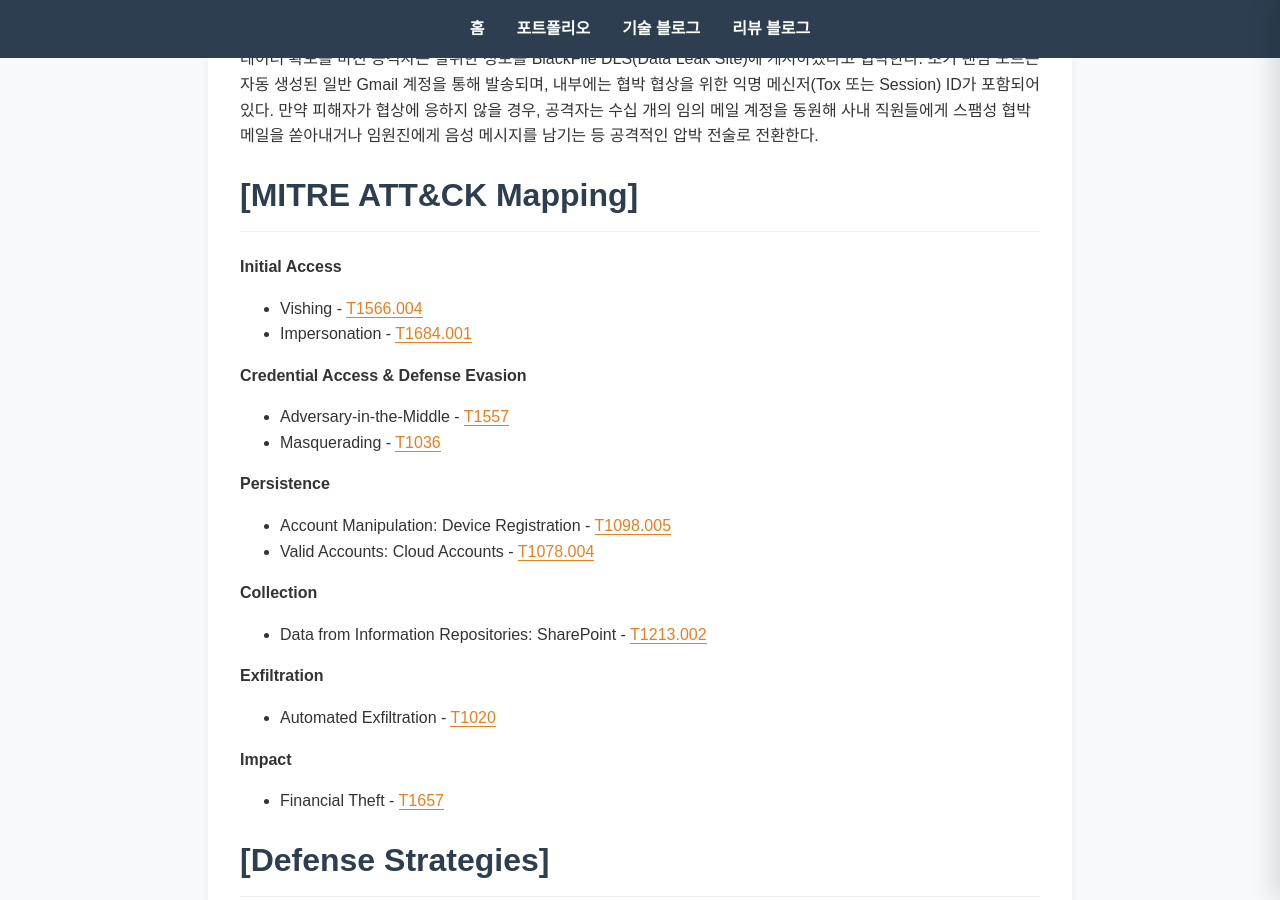
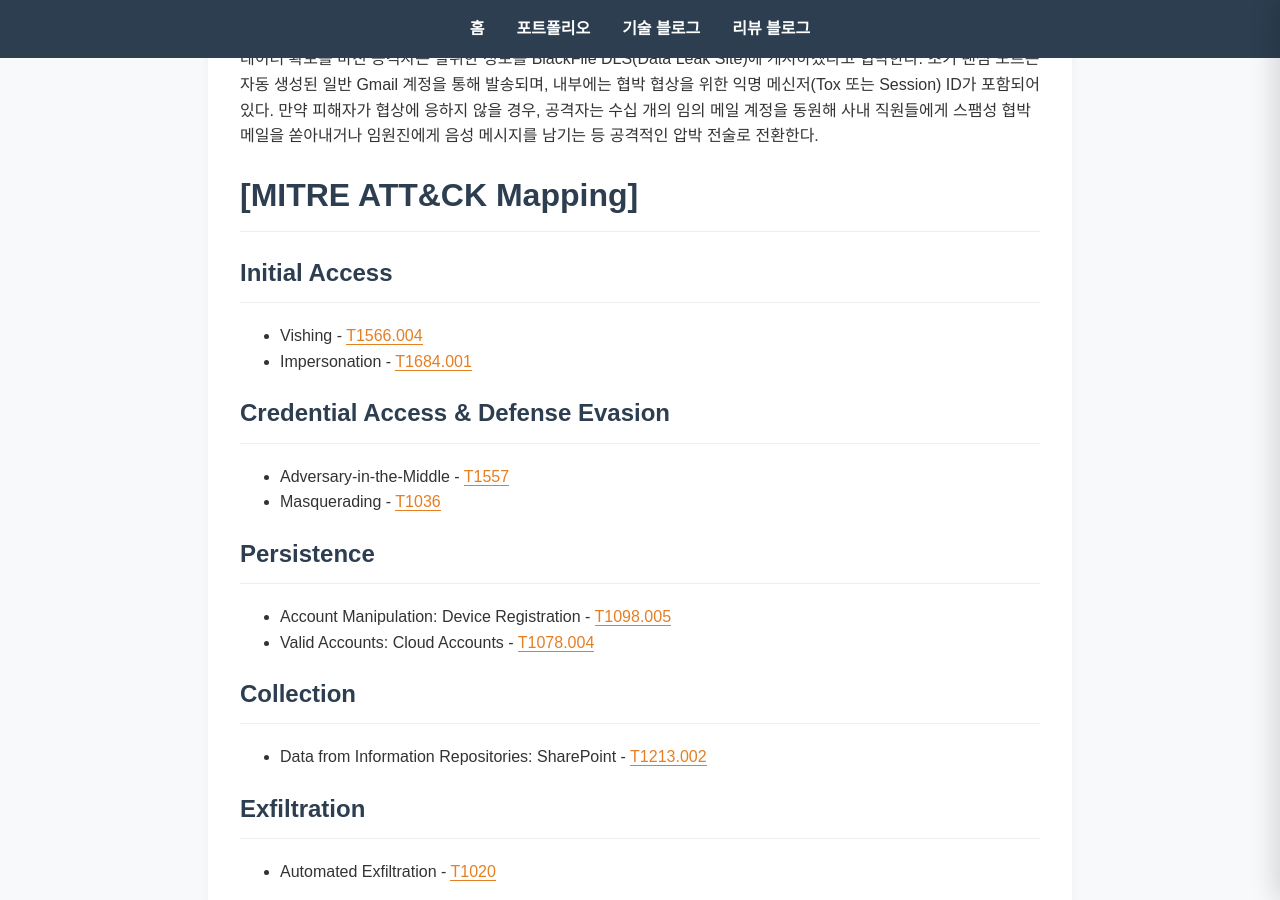
Before and after one commit to crowndaisy76/crowndaisy76.github.io, a Jekyll site: the page built from _review_posts/Review/BlackFile.md, in a window 1280 px wide and 900 px high, scrolled down 1176 px. Built offline with Jekyll 4.4.1, drawn with Linux system fonts in a browser that asks for light colours.

```diff
--- a/_review_posts/Review/BlackFile.md
+++ b/_review_posts/Review/BlackFile.md
@@ -27,25 +27,25 @@ UNC6671은 보안 도구의 탐지를 피하고자 사내 직원의 개인 휴
 데이터 확보를 마친 공격자는 탈취한 정보를 BlackFile DLS(Data Leak Site)에 게시하겠다고 협박한다. 초기 랜섬 노트는 자동 생성된 일반 Gmail 계정을 통해 발송되며, 내부에는 협박 협상을 위한 익명 메신저(Tox 또는 Session) ID가 포함되어 있다. 만약 피해자가 협상에 응하지 않을 경우, 공격자는 수십 개의 임의 메일 계정을 동원해 사내 직원들에게 스팸성 협박 메일을 쏟아내거나 임원진에게 음성 메시지를 남기는 등 공격적인 압박 전술로 전환한다.
 
 # [MITRE ATT&CK Mapping]
-**Initial Access**
+## Initial Access
 * Vishing - [T1566.004](https://attack.mitre.org/techniques/T1566/004/)
 * Impersonation - [T1684.001](https://attack.mitre.org/techniques/T1684/001/)
 
-**Credential Access & Defense Evasion**
+## Credential Access & Defense Evasion
 * Adversary-in-the-Middle - [T1557](https://attack.mitre.org/techniques/T1557/)
 * Masquerading - [T1036](https://attack.mitre.org/techniques/T1036/)
 
-**Persistence**
+## Persistence
 * Account Manipulation: Device Registration - [T1098.005](https://attack.mitre.org/techniques/T1098/005/)
 * Valid Accounts: Cloud Accounts - [T1078.004](https://attack.mitre.org/techniques/T1078/004/)
 
-**Collection**
+## Collection
 * Data from Information Repositories: SharePoint - [T1213.002](https://attack.mitre.org/techniques/T1213/002/)
 
-**Exfiltration**
+## Exfiltration
 * Automated Exfiltration - [T1020](https://attack.mitre.org/techniques/T1020/)
 
-**Impact**
+## Impact
 * Financial Theft - [T1657](https://attack.mitre.org/techniques/T1657/)
 
 # [Defense Strategies]
```
